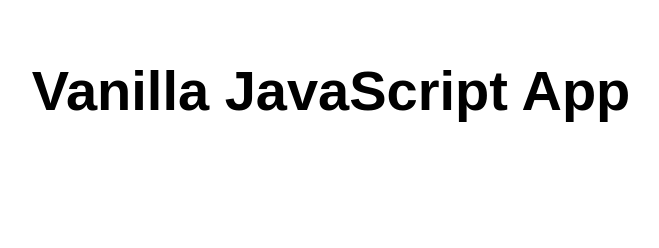
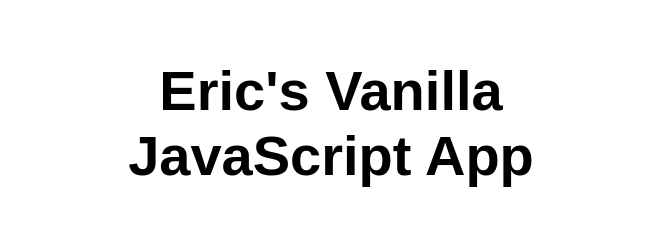
Before and after one commit to EricNay/my-first-static-web-app, a website: page src/index.html in a window 1280 px wide. Shown: the whole page, without its empty margins (309-968 px from the left). Drawn offline with Linux system fonts and the light colour scheme.

Commit message:
Update index.html

```diff
--- a/src/index.html
+++ b/src/index.html
@@ -10,7 +10,7 @@
 
 <body>
   <main>
-    <h1>Vanilla JavaScript App</h1>
+    <h1>Eric's Vanilla JavaScript App</h1>
   </main>
 </body>
 
```
